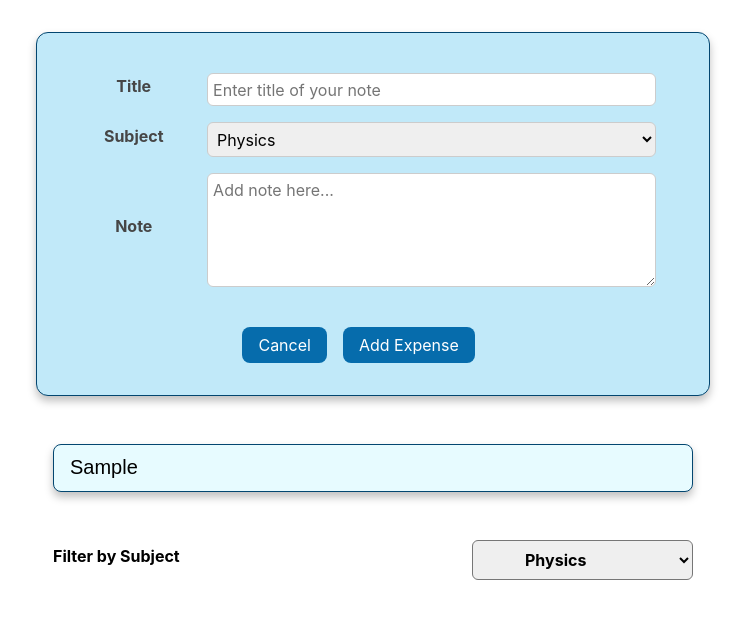
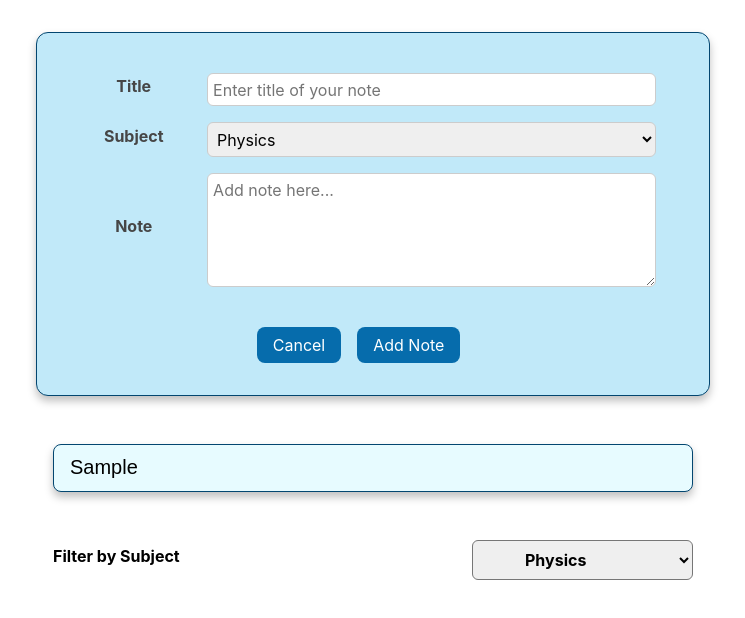
Before and after one commit to Mamuni98/Note-assignment, a React (Create React App) app: page / in a window 1280 px wide. Both pictures are taken after typing "Sample" into the empty fields and a click on the button "Add Note". Shown: the top 618 px of the page, without its empty margins (267-1012 px from the left). Built offline with nearby package versions, Linux system fonts and the light colour scheme.

Commit message:
Final-checking

```diff
--- a/src/components/AddNote/NoteForm.js
+++ b/src/components/AddNote/NoteForm.js
@@ -76,7 +76,7 @@
             <button type="button" onClick={hideFormHandler}>
               Cancel
             </button>
-            <button type="submit">Add Expense</button>
+            <button type="submit">Add Note</button>
           </div>
         </div>
       </form>
```
